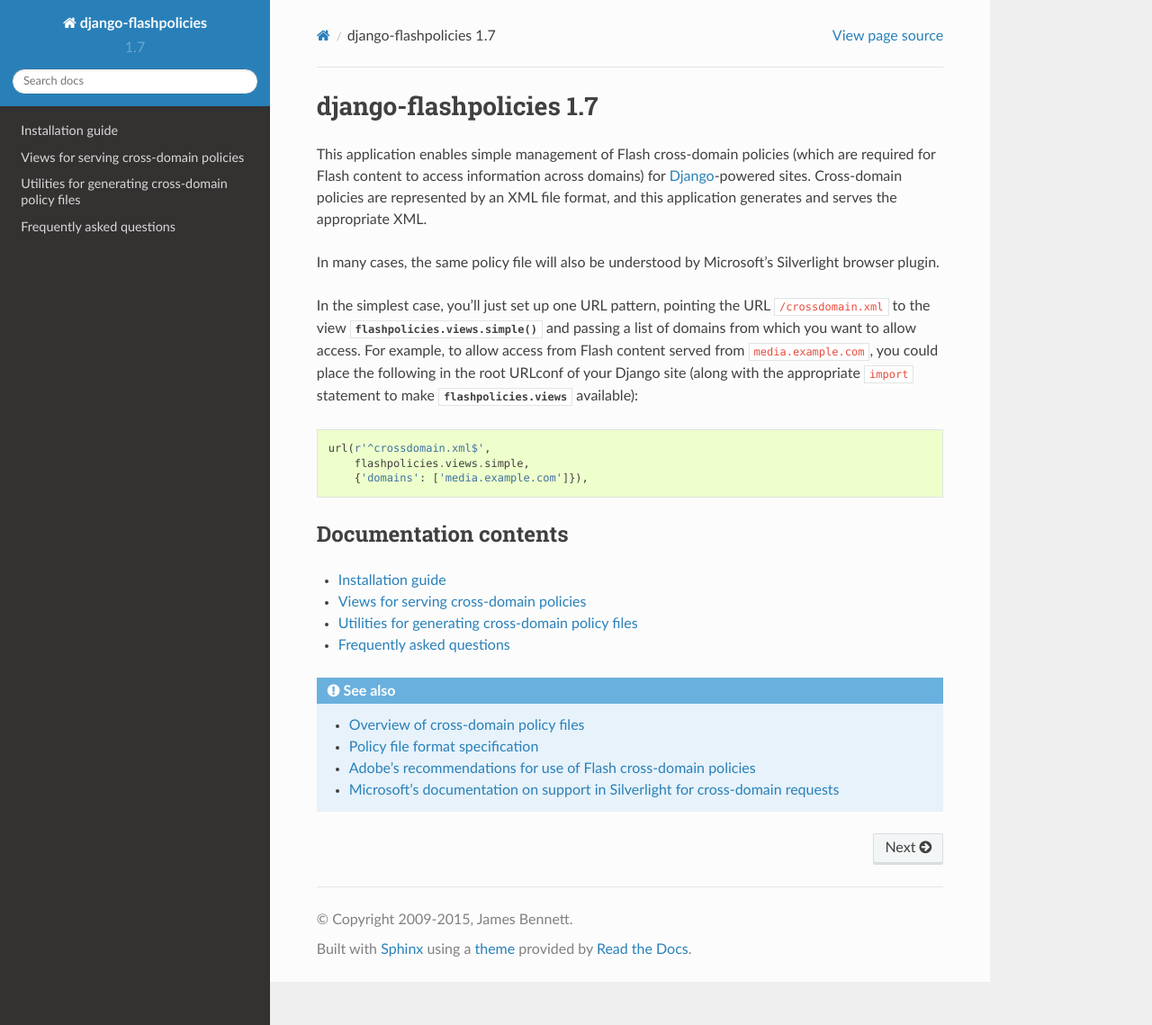
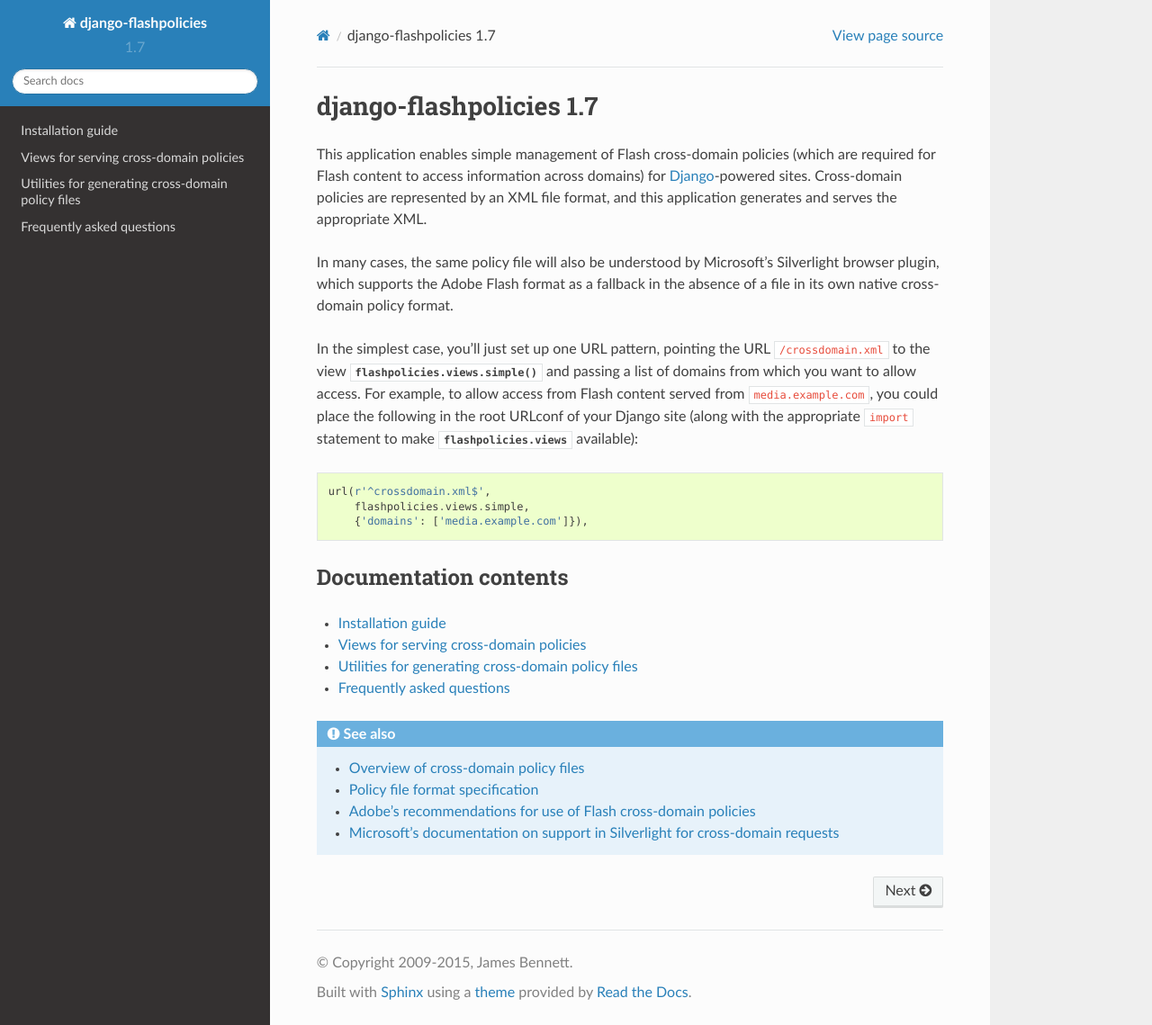
Before and after one commit to ubernostrum/django-flashpolicies, a Sphinx documentation site: the page built from docs/index.rst, in a window 1280 px wide and 1139 px high. Shown: the whole window at 90% size. Built offline with Sphinx 7.4.7 and the Read the Docs theme 2.0.0, drawn with Linux system fonts in a browser that asks for light colours.

Commit message:
Explain why Silverlight understands this.

```diff
--- a/docs/index.rst
+++ b/docs/index.rst
@@ -8,7 +8,9 @@
 and this application generates and serves the appropriate XML.
 
 In many cases, the same policy file will also be understood by
-Microsoft's Silverlight browser plugin.
+Microsoft's Silverlight browser plugin, which supports the Adobe Flash
+format as a fallback in the absence of a file in its own native
+cross-domain policy format.
 
 In the simplest case, you'll just set up one URL pattern, pointing the
 URL ``/crossdomain.xml`` to the view
```
